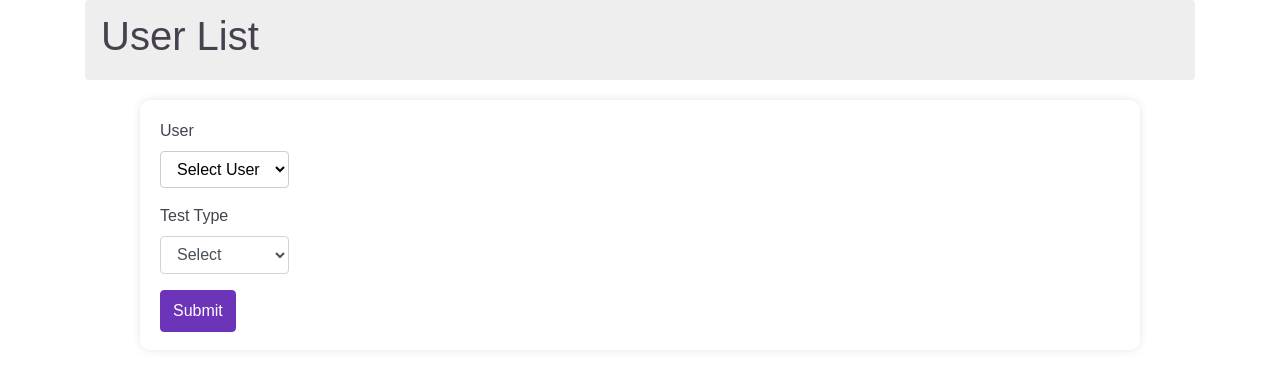
After one commit to Dev-anshika98/EduTrack, a Flask app: page /reports in a window 1280 px wide. The commit adds this page. Shown: the top 371 px of the page. Run offline with Flask 3, Linux system fonts and the light colour scheme; the visitor is signed in with stand-in values (Sample User, id 1); data that the repository does not hold is empty; some libraries are stand-ins or nearby versions.

Commit message:
reports page done

```diff
--- a/app.py
+++ b/app.py
@@ -272,7 +272,6 @@ def testtype():
 
 @app.route('/addtest', methods=['GET', 'POST'])
 def addtest():
-    cursor = conn.cursor(cursor_factory=psycopg2.extras.DictCursor)
     if 'loggedin' in session:
         if request.method == 'POST':
             # Get form data
@@ -280,14 +279,25 @@ def addtest():
             test_type = request.form['test_type']
             language = request.form['language']
 
-            # Insert data into the database
-            cursor.execute("""
-                        INSERT INTO  test_entries(id, test_type, language)
-                        VALUES (%s, %s, %s)
-                    """, (test_id,test_type,language))
-            conn.commit()
+            try:
+                cursor = conn.cursor(cursor_factory=psycopg2.extras.DictCursor)
+                # Insert data into the database
+                cursor.execute("""
+                            INSERT INTO test_entries(id, test_type, language)
+                            VALUES (%s, %s, %s)
+                        """, (test_id, test_type, language))
+                conn.commit()
+                cursor.close()
+                return redirect(url_for('testtype'))
+            except (Exception, psycopg2.DatabaseError) as error:
+                conn.rollback()
+                flash(f'Error: {error}', 'danger')
+
         return render_template('addtest.html')
+    flash('Please log in to access this page.', 'danger')
     return redirect(url_for('login'))
+
+
 
 @app.route('/deletetest/<int:test_id>', methods=['POST'])
 def deletetest(test_id):
@@ -307,6 +317,41 @@ def deletetest(test_id):
     return redirect(url_for('testtype'))
 
 
+@app.route('/reports', methods=['GET', 'POST'])
+def reports():
+    if 'loggedin' not in session:
+        return redirect(url_for('login'))
+
+    cursor = conn.cursor(cursor_factory=psycopg2.extras.DictCursor)
+
+    # Fetch the test type entries for the dropdown
+    cursor.execute("SELECT DISTINCT test_type FROM test_entries")
+    test_types = cursor.fetchall()
+
+    # Handle form submission
+    report_data = []
+    if request.method == 'POST':
+        user = request.form.get('user')
+        test_type = request.form.get('test_type')
+
+        query = "SELECT * FROM test_entries WHERE 1=1"
+        params = []
+
+        if user:
+            query += " AND user = %s"
+            params.append(user)
+
+        if test_type:
+            query += " AND test_type = %s"
+            params.append(test_type)
+
+        cursor.execute(query, params)
+        report_data = cursor.fetchall()
+
+    cursor.close()
+
+    return render_template('reports.html', test_types=test_types, report_data=report_data)
+
 
 if __name__ == "__main__":
     app.run(debug=True, port=5001)
--- a/templates/Sidebar.html
+++ b/templates/Sidebar.html
@@ -34,7 +34,8 @@
             <li><a href="{{ url_for('users')}}">Users</a></li>
             <li><a href="{{ url_for('testtype')}}">Test Type</a></li>
             <li><a href="#test-master">Test Master</a></li>
-            <li><a href="#allocate-test">Allocate Test</a></li>
+            <li><a href="#allocatetest">Allocate Test</a></li>
+            <li><a href="{{ url_for('reports')}}">Reports</a></li>
         </ul>
     </nav>
     <div class="content">
--- /dev/null
+++ b/templates/reports.html
@@ -0,0 +1,112 @@
+<!DOCTYPE html>
+<html lang="en">
+<head>
+    <meta charset="UTF-8">
+    <meta name="viewport" content="width=device-width, initial-scale=1.0">
+    <title>User List</title>
+    <link href="https://stackpath.bootstrapcdn.com/bootstrap/4.3.1/css/bootstrap.min.css" rel="stylesheet">
+    <link rel="stylesheet" href="https://cdnjs.cloudflare.com/ajax/libs/font-awesome/5.15.3/css/all.min.css">
+    <style>
+body{
+    font-family: Nunito, sans-serif;
+    font-size: .813rem;
+    font-weight: 400;
+    line-height: 1.5;
+    color: #47404f;
+    text-align: left;
+    background-color: #fff;
+  }
+  .breadcrumb {
+    background: transparent;
+    align-items: center;
+    margin: 0 0 1.25rem;
+    padding: 0;
+}
+.breadcrumb {
+    display: flex;
+    flex-wrap: wrap;
+    padding: .75rem 1rem;
+    margin-bottom: 1rem;
+    list-style: none;
+    background-color: #eee;
+    border-radius: .25rem;
+}
+.profile-info {
+    background-color: #ffffff;
+    margin: 20px auto;
+    padding: 20px;
+    border-radius: 10px;
+    box-shadow: 0 0 10px rgba(0, 0, 0, 0.1);
+    width: 1000px;
+    height: 250px;
+    display: flex;
+    justify-content: space-between;
+    align-items: center;
+}
+.form-group {
+    margin-bottom: 1rem;
+    flex: 1;
+    margin-right: 10px;
+}
+label {
+    font-size: 16px;
+    margin-bottom: 0.5rem;
+    display: block;
+}
+select {
+    padding: 8px 12px;
+    font-size: 16px;
+    border: 1px solid #ccc;
+    border-radius: 4px;
+    background-color: #fff;
+    cursor: pointer;
+    width: 100%; /* Full width within parent container */
+}
+select:hover,
+select:focus {
+    border-color: #999;
+}
+.btn-primary {
+    background-color: #6c34b8;
+    border-color:#6c34b8;
+    padding: 8px 12px;
+    font-size: 16px;
+    border-radius: 4px;
+    cursor: pointer;
+}
+.btn-primary:hover {
+    background-color: #0069d9;
+    border-color: #0062cc;
+}
+    </style>
+</head>
+<body>
+  <div class="container">
+    <div class="breadcrumb">
+        <h1>User List</h1>
+       </div>
+       <div class="profile-info">
+        <form method="POST">
+            <div class="form-group">
+                <label for="user">User</label>
+                <select id="user-select" name="user">
+                    <option value="">Select User</option>
+                    <option value="rajahuja">Raj Ahuja</option>
+                </select>
+            </div>
+            <div class="form-group">
+                <label for="test_type">Test Type</label>
+                <select id="test_type" name="test_type" class="form-control">
+                    <option value="">Select</option>
+                    {% for test in test_types %}
+                        <option value="{{ test.test_type }}">{{ test.test_type }}</option>
+                    {% endfor %}
+                </select>
+            </div>
+            <button type="submit" class="btn btn-primary">Submit</button>
+        </form>
+
+       </div>
+  </div>
+</body>
+</html>
```
